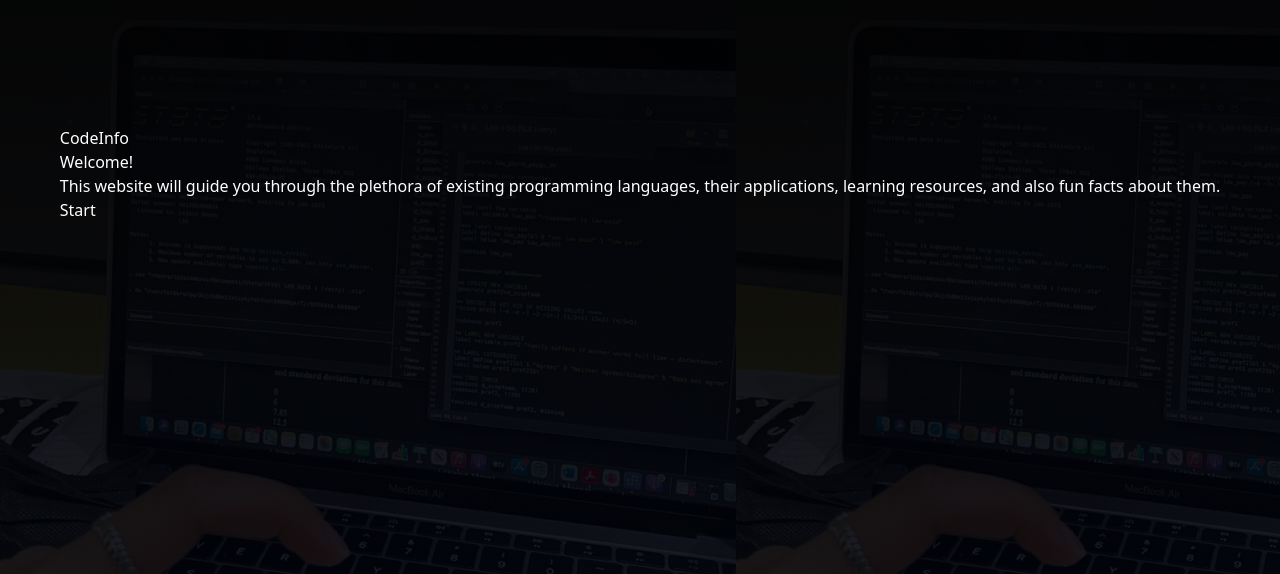
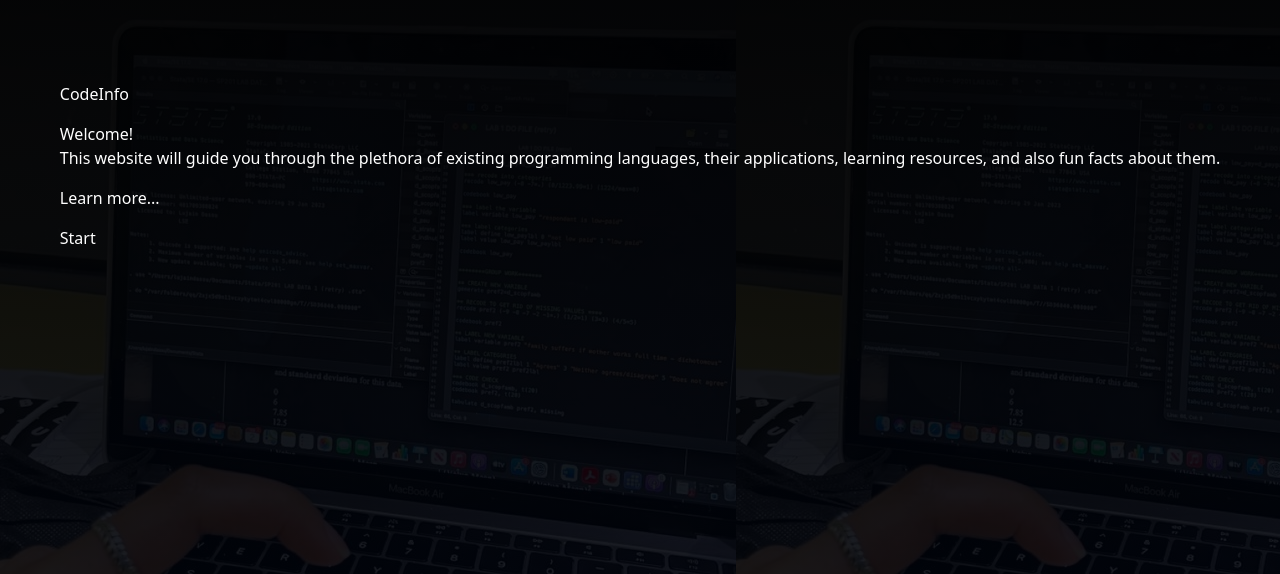
Before and after one commit to ChibuzoKelechi/lang-info, a React (Vite) app in the folder code-info/: page / in a window 1280 px wide. Shown: the part 226-800 px from the top of the page. Built offline with nearby package versions, Linux system fonts and the light colour scheme; the HTML template or start-up script is replaced by a standard one.

Commit message:
Added framer motion and About component/route

```diff
--- a/code-info/index.html
+++ b/code-info/index.html
@@ -2,7 +2,7 @@
 <html lang="en">
   <head>
     <meta charset="UTF-8" />
-    <link rel="icon" type="image/svg+xml" href="/src/assets/JS.svg" />
+    <link rel="icon" type="image/svg+xml" href="/src/assets/react.svg" />
     <meta name="viewport" content="width=device-width, initial-scale=1.0" />
     <title>Programming Languages Info</title>
   </head>
--- a/code-info/package.json
+++ b/code-info/package.json
@@ -10,6 +10,7 @@
     "preview": "vite preview"
   },
   "dependencies": {
+    "framer-motion": "^10.16.4",
     "localforage": "^1.10.0",
     "match-sorter": "^6.3.1",
     "react": "^18.2.0",
--- a/code-info/src/App.css
+++ b/code-info/src/App.css
@@ -1,13 +1,13 @@
 *{
   padding: 0;
   margin: 0;
+  transition: all 0.5s ease;
   font-family: system-ui, -apple-system, BlinkMacSystemFont, 'Segoe UI', Roboto, Oxygen, Ubuntu, Cantarell, 'Open Sans', 'Helvetica Neue', sans-serif;
 }
 
-.lang{
-  transition: all 1s ease;
- animation: 0.5s ease-in-out 0.2s show;
-}
+/* .lang{
+ /* animation: 0.5s ease-in-out 0.2s show; */
+
 
 /* fade in animation */
 @keyframes show{
@@ -23,10 +23,19 @@
 .home{
   min-height: 100vh;
   background-color: black;
-background-color: ;
   background-image:
   linear-gradient(black, rgba(0, 3, 10, 0.897)),
   url('/src/assets/codinghand.jpg');
   display: grid;
   place-items: center;
 }
+
+header > *{
+  margin-bottom: 1rem;
+}
+
+.about{
+  min-height: 100vh;
+  display: grid;
+  place-items: center;
+}
--- /dev/null
+++ b/code-info/src/Pages/About.jsx
@@ -0,0 +1,16 @@
+import { motion } from 'framer-motion';
+
+const About = () => {
+    return (
+        <section className='about '>
+            <motion.article
+             initial={{ opacity: 0 }}
+             whileInView={{ opacity: 1 }}
+            >
+             <h1 className='bg-gradient-to-r from-blue-400 to-green-400 bg-clip-text text-4xl font-extrabold text-transparent'> Everything you need to know</h1>
+            </motion.article>
+        </section>
+     );
+}
+
+export default About;
--- a/code-info/src/Pages/Head.jsx
+++ b/code-info/src/Pages/Head.jsx
@@ -14,8 +14,11 @@ const Intro = () => {
             </div>
 
             <div>
+              <Link to="/about" className="hover:bg-blue-600 text-blue-200 p-2 rounded-xl my-2">Learn more...</Link>
+            </div>
+
+            <div>
                <Link to="/info" className="bg-blue-600 text-white p-2 rounded-xl mx-[45%]">Start</Link>
-
             </div>
             {/* <Link to="/info" className="text-xl cursor-pointer">Programming languages</Link> */}
         </header>
--- a/code-info/src/Router.jsx
+++ b/code-info/src/Router.jsx
@@ -1,6 +1,7 @@
 import { createBrowserRouter, RouterProvider } from "react-router-dom";
 import Home from './Home'
 import Info from './Pages/Info'
+import About from "./Pages/About";
 const router = createBrowserRouter([
   {
     path: "/",
@@ -9,6 +10,10 @@ const router = createBrowserRouter([
   {
     path: "/info",
     element: <Info />,
+  },
+  {
+    path: "/about",
+    element: <About />,
   }
 ]);
 
```
Also changed, not shown: 1 other file (tests, documents, lock files or other folders).
